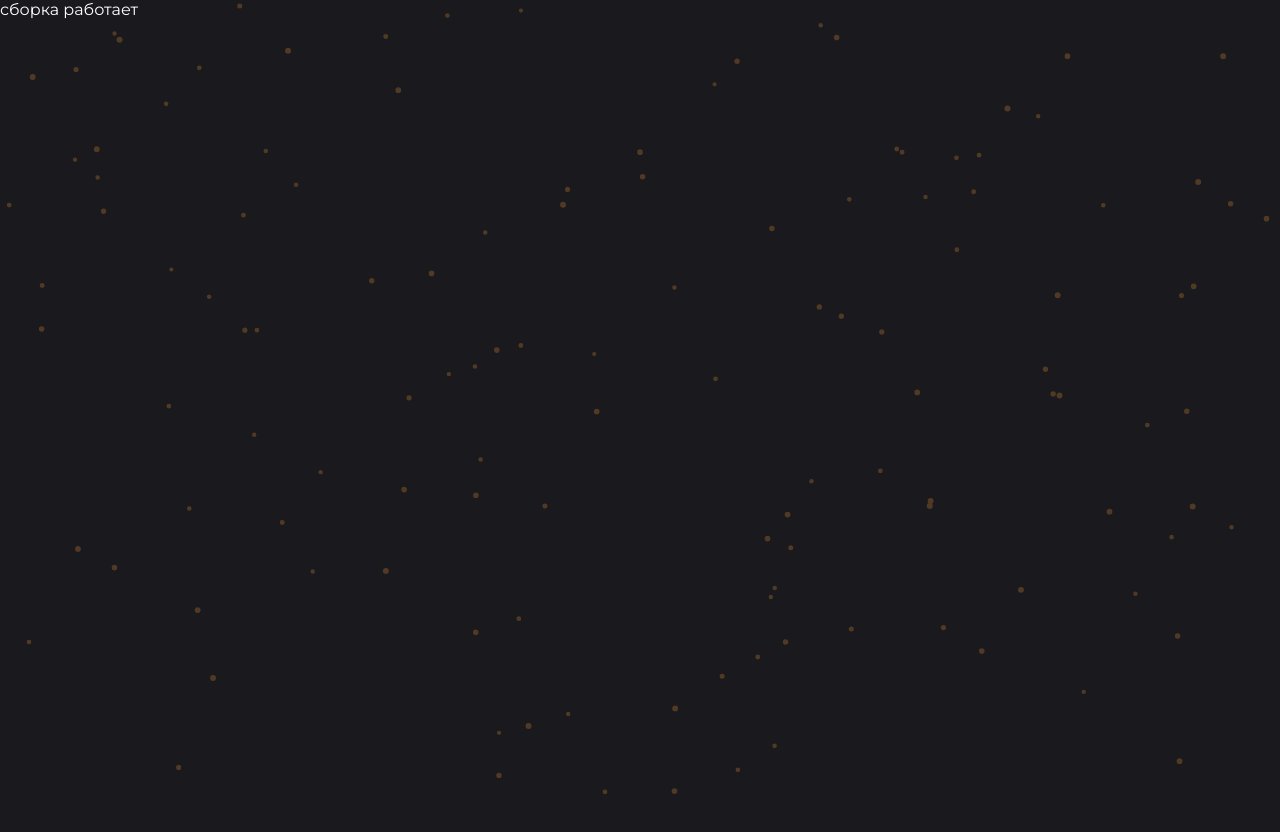
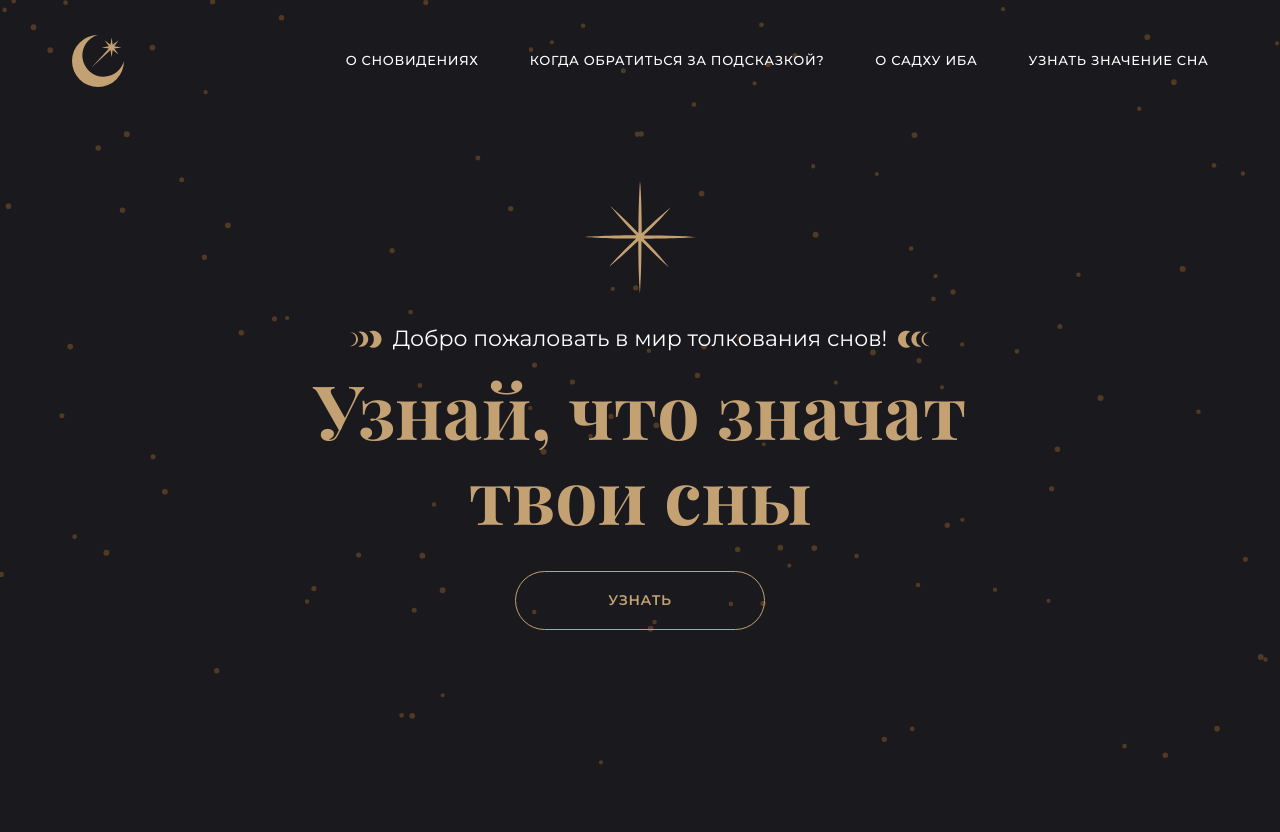
Before and after one commit to uzinok/dream_book-for_API, a website: page src/index.html in a window 1280 px wide. Shown: the top 832 px of the page. After the commit the page ends 800 px from the top, so only its background shows below. Drawn offline with nearby package versions, Linux system fonts and the light colour scheme; files that its build step writes are made by us from their sources.

Commit message:
делает первый блок

```diff
--- a/src/index.html
+++ b/src/index.html
@@ -8,9 +8,47 @@
 	<link rel="stylesheet" href="./styles/main.css">
 </head>
 <body>
-	<canvas id="bg-canvas" class="bg-canvas"></canvas>
-	сборка работает
 
-	<script src="./scripts/main.js"></script>
+	<div class="main-page">
+		<canvas id="bg-canvas" class="bg-canvas"></canvas>
+
+		<header class="header">
+			<nav class="header__nav">
+				<div class="logo"></div>
+
+				<button class="header__nav-toggle" type="button" id="menubutton" aria-controls="menu" aria-haspopup="true">
+					<span class="visually-hidden">show navigation</span>
+				</button>
+
+				<ul class="header__nav-list" id="menu" aria-labelledby="menubutton">
+					<li>
+						<a href="#">О сновидениях</a>
+					</li>
+					<li>
+						<a href="#">Когда обратиться за подсказкой?</a>
+					</li>
+					<li>
+						<a href="#">О Садху Иба</a>
+					</li>
+					<li>
+						<a href="#">Узнать значение сна</a>
+					</li>
+				</ul>
+			</nav>
+
+			<div class="hero">
+				<p class="hero__subtitle">Добро пожаловать в мир толкования снов!</p>
+				<h1 class="hero__title">
+					Узнай, что значат
+					<span class="db-lg">твои сны</span>
+				</h1>
+
+				<button class="button" type="button">Узнать</button>
+			</div>
+		</header>
+	</div>
+
+
+	<script src="./scripts/main.min.js"></script>
 </body>
 </html>
--- a/src/scripts/main.js
+++ b/src/scripts/main.js
@@ -23,27 +23,26 @@ function bdCanvas(canvas) {
 
 	function resizeCanvas() {
 		w = canvas.width = window.innerWidth;
-		h = canvas.height = window.innerHeight;
-		// h = canvas.height = document.body.clientHeight;
-		console.log(h);
+		// h = canvas.height = window.innerHeight;
+		h = canvas.height = document.body.clientHeight;
 		return w, h;
 	}
 
-	window.addEventListener("resize", function () {
+	window.addEventListener("resize", function() {
 		windowResize();
 	});
 
 	function windowResize() {
 		arrStars.length = 0;
 		clearTimeout(check);
-		check = setTimeout(function () {
+		check = setTimeout(function() {
 			clearInterval(animations);
 			resizeCanvas();
 			setup();
 		}, 10)
 	}
 
-	const Stars = function (w, h) {
+	const Stars = function(w, h) {
 		this.x = Math.random() * w;
 		this.y = (Math.random() * h);
 		this.color = '#513a24';
@@ -51,7 +50,7 @@ function bdCanvas(canvas) {
 		this.minRadius = opts.minRadius + Math.random() * (opts.maxRadius - opts.minRadius);
 		this.maxRadius = this.minRadius + opts.intervalRadius;
 
-		this.draw = function () {
+		this.draw = function() {
 
 			ctx.beginPath();
 
@@ -70,13 +69,13 @@ function bdCanvas(canvas) {
 
 		}
 
-		this.update = function () {
+		this.update = function() {
 			this.check();
 			this.minRadius += opts.step * this.vector;
 			this.maxRadius += opts.step * this.vector;
 		}
 
-		this.check = function () {
+		this.check = function() {
 			if (this.minRadius > opts.maxRadius || this.minRadius < opts.minRadius) {
 				this.vector *= -1;
 			}
@@ -98,7 +97,7 @@ function bdCanvas(canvas) {
 		const prefersReducedMotion = window.matchMedia('(prefers-reduced-motion: no-preference)')
 
 		if (prefersReducedMotion.matches) {
-			animations = setInterval(function () {
+			animations = setInterval(function() {
 				ctx.clearRect(0, 0, w, h);
 				for (let i = 0; i < arrStars.length; i++) {
 					arrStars[i].update();
@@ -110,4 +109,17 @@ function bdCanvas(canvas) {
 
 }
 
+// nav toggle
+const menubutton = document.querySelector('.header__nav-toggle');
+const menu = document.querySelector('.header__nav-list');
+
+menubutton.addEventListener('click', function() {
+	this.classList.toggle('header__nav-toggle--open');
+	if (this.classList.contains('header__nav-toggle--open')) {
+		this.removeAttribute('aria-expanded', 'true');
+	} else {
+		this.setAttribute('aria-expanded', 'true');
+	}
+});
+
 bdCanvas(document.querySelector('#bg-canvas'));
--- a/src/styles/blocks/bg-canvas.scss
+++ b/src/styles/blocks/bg-canvas.scss
@@ -1,6 +1,6 @@
 .bg-canvas {
-	// position: absolute;
-	position: fixed;
+	position: absolute;
+	// position: fixed;
 	top: 0;
 	left: 0;
 	z-index: -1;
--- /dev/null
+++ b/src/styles/blocks/button.scss
@@ -0,0 +1,41 @@
+.button {
+	display: block;
+	width: fit-content;
+	min-width: 250px;
+	margin-right: auto;
+	margin-left: auto;
+	padding: 16px 62px;
+	font-weight: 600;
+	font-size: 14px;
+	line-height: 25px;
+	font-family: inherit;
+	text-align: center;
+	color: $color-primary;
+	text-transform: uppercase;
+	text-decoration: none;
+	letter-spacing: 0.05em;
+	background-color: transparent;
+	border: 1px solid $color-primary;
+	border-radius: 100px;
+	transition: border $transition,
+	background-color $transition,
+	color $transition;
+	appearance: none;
+
+	@media (max-width: 500px) {
+		width: 100%;
+		max-width: 360px;
+	}
+
+	&:hover {
+		color: $color-bg;
+		background-color: $color-hover;
+		border-color: $color-hover;
+	}
+
+	&:active {
+		color: $color-bg;
+		background-color: $color-primary;
+		border-color: $color-primary;
+	}
+}
--- /dev/null
+++ b/src/styles/blocks/header.scss
@@ -0,0 +1,141 @@
+.header {
+	padding-top: 28px;
+
+	@media (min-width: $min-lg) {
+		padding-top: 31px;
+	}
+}
+
+.header__nav {
+	display: flex;
+	justify-content: space-between;
+	align-items: flex-start;
+
+	@media (min-width: $min-lg) {
+		.logo {
+			margin: 4px 0;
+		}
+	}
+}
+
+.header__nav-toggle {
+	position: relative;
+	width: 30px;
+	height: 24px;
+	margin: 9px 0;
+	padding: 0;
+	background-color: transparent;
+	border: 0;
+	transition: opacity $transition;
+	appearance: none;
+
+	@media (min-width: $min-lg) {
+		display: none;
+	}
+
+	&:hover {
+		opacity: 0.6;
+	}
+
+	&:active {
+		opacity: 0.3;
+	}
+
+	&::before,
+	&::after {
+		content: '';
+		position: absolute;
+		top: 0;
+		left: 0;
+		width: 100%;
+		height: 100%;
+		background-repeat: no-repeat;
+		background-position: center;
+		background-size: contain;
+		transition: opacity $transition;
+	}
+
+	&::before {
+		background-image: url(../../img/menu.svg);
+	}
+
+	&::after {
+		background-image: url(../../img/menu-close.svg);
+		opacity: 0;
+	}
+
+	&--open {
+		&::before {
+			opacity: 0;
+		}
+
+		&::after {
+			opacity: 1;
+		}
+	}
+}
+
+.header__nav-toggle--open + .header__nav-list {
+
+	@media (max-width: $max-lg) {
+		position: absolute;
+		top: 123px;
+		left: 50%;
+		display: flex;
+		box-sizing: border-box;
+		width: fit-content;
+		min-width: 320px;
+		padding-right: 6px;
+		padding-left: 6px;
+		background-color: rgba($color-bg, 0.75);
+		box-shadow: 0 0 10px 20px $color-bg;
+		transform: translateX(-50%);
+		backdrop-filter: blur(15px);
+	}
+}
+
+.header__nav-list {
+	margin: 0;
+	padding: 0;
+	list-style-type: none;
+
+	@media (max-width: $max-lg) {
+		display: none;
+		flex-direction: column;
+		align-items: center;
+	}
+
+	@media (min-width: $min-lg) {
+		display: flex;
+		flex-wrap: wrap;
+		gap: 51px;
+	}
+
+	& a {
+		display: block;
+		font-weight: 700;
+		font-size: 13px;
+		line-height: 60px;
+		text-align: center;
+		color: #ffffff;
+		text-transform: uppercase;
+		text-decoration: none;
+		letter-spacing: 0.05em;
+		transition: color $transition;
+
+		&:hover {
+			color: $color-hover;
+		}
+
+		&:active {
+			color: $color-primary;
+		}
+
+		@media (min-width: $min-lg) {
+			padding: 17px 0;
+			font-weight: 500;
+			line-height: 25px;
+			letter-spacing: 0.05em;
+		}
+	}
+}
--- /dev/null
+++ b/src/styles/blocks/hero.scss
@@ -0,0 +1,65 @@
+.hero {
+	padding-top: 108px;
+	padding-bottom: 45px;
+	text-align: center;
+	background-image: url(../../img/star.svg);
+	background-repeat: no-repeat;
+	background-position: center 34px;
+	background-size: 67px 67px;
+
+	@media (min-width: $min-lg) {
+		padding-top: 235px;
+		padding-bottom: 145px;
+		background-position: center 90px;
+		background-size: 112px 112px;
+	}
+}
+
+.hero__subtitle {
+	margin: 0 0 10px;
+	line-height: 30px;
+
+	@media (min-width: $min-md) {
+		display: flex;
+		justify-content: center;
+		align-items: center;
+		margin-bottom: 14px;
+		font-size: 22px;
+		line-height: 26.82px;
+		gap: 10px;
+
+		&::before,
+		&::after {
+			content: '';
+			display: block;
+			width: 34px;
+			min-width: 34px;
+			height: 18px;
+			background-repeat: no-repeat;
+			background-position: center;
+			background-size: contain;
+		}
+
+		&::before {
+			background-image: url(../../img/welcome-before.svg);
+		}
+
+		&::after {
+			background-image: url(../../img/welcome-after.svg);
+		}
+	}
+}
+
+.hero__title {
+	margin: 0 0 19px;
+	font-size: 45px;
+	line-height: 50px;
+	font-family: 'Playfair Display', serif;
+	color: $color-primary;
+
+	@media (min-width: $min-lg) {
+		margin-bottom: 34px;
+		font-size: 75px;
+		line-height: 85px;
+	}
+}
--- /dev/null
+++ b/src/styles/blocks/logo.scss
@@ -0,0 +1,14 @@
+.logo {
+	display: inline-block;
+	width: 43px;
+	height: 43px;
+	background-image: url(../../img/logo.svg);
+	background-repeat: no-repeat;
+	background-position: center;
+	background-size: contain;
+
+	@media (min-width: $min-lg) {
+		width: 52px;
+		height: 52px;
+	}
+}
--- a/src/styles/layout/scaffolding.scss
+++ b/src/styles/layout/scaffolding.scss
@@ -1,10 +1,9 @@
 body {
+	position: relative;
 	margin: 0;
 	font-family: "Montserrat", sans-serif;
-	background-color: #1a191e;
 	color: #ffffff;
-	height: 5000px;
-	position: relative;
+	background-color: $color-bg;
 }
 
 img {
@@ -22,3 +21,17 @@ img {
 	overflow: hidden;
 	border: none;
 }
+
+.main-page {
+	max-width: 1137px;
+	margin-right: auto;
+	margin-left: auto;
+	padding-right: 6px;
+	padding-left: 6px;
+}
+
+.db-lg {
+	@media (min-width: $min-lg) {
+		display: block;
+	}
+}
--- a/src/styles/layout/variable.scss
+++ b/src/styles/layout/variable.scss
@@ -12,3 +12,9 @@ $max-xl: 1200px;
 $min-xl: 1201px;
 
 $min-xxl: 1920px;
+
+$transition: 0.25s ease-in-out;
+
+$color-bg: #1a191e;
+$color-primary: #C3A173;
+$color-hover: #E3C399;
--- a/src/styles/main.scss
+++ b/src/styles/main.scss
@@ -3,4 +3,8 @@
 @import './layout/variable.scss';
 @import './layout/fonts.scss';
 @import './layout/scaffolding.scss';
-@import './blocks/bg-canvas.scss'
+@import './blocks/bg-canvas.scss';
+@import './blocks/button.scss';
+@import './blocks/logo.scss';
+@import './blocks/header.scss';
+@import './blocks/hero.scss';
```
Also changed, not shown: src/img/menu-close.svg (added), src/img/menu.svg (added), src/img/welcome-before.svg (renamed from src/img/welcome-bуfore.svg).
